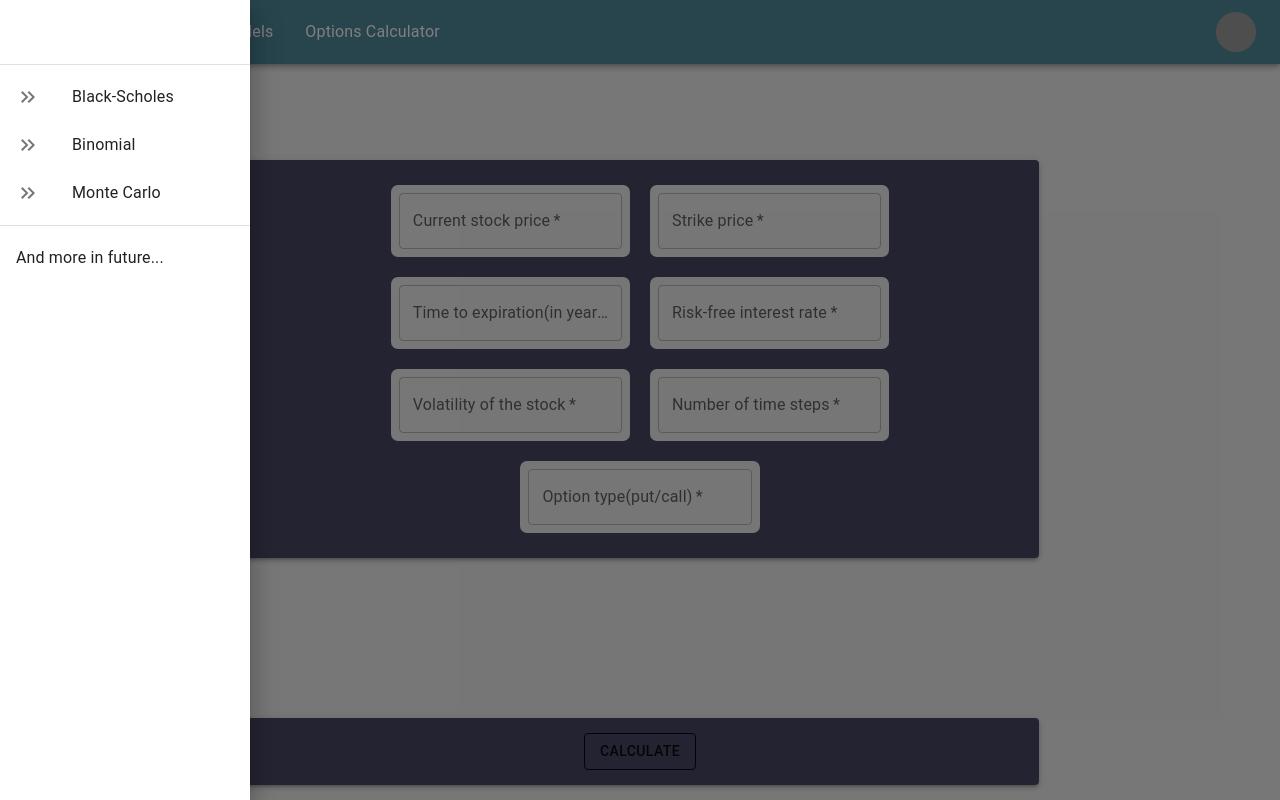
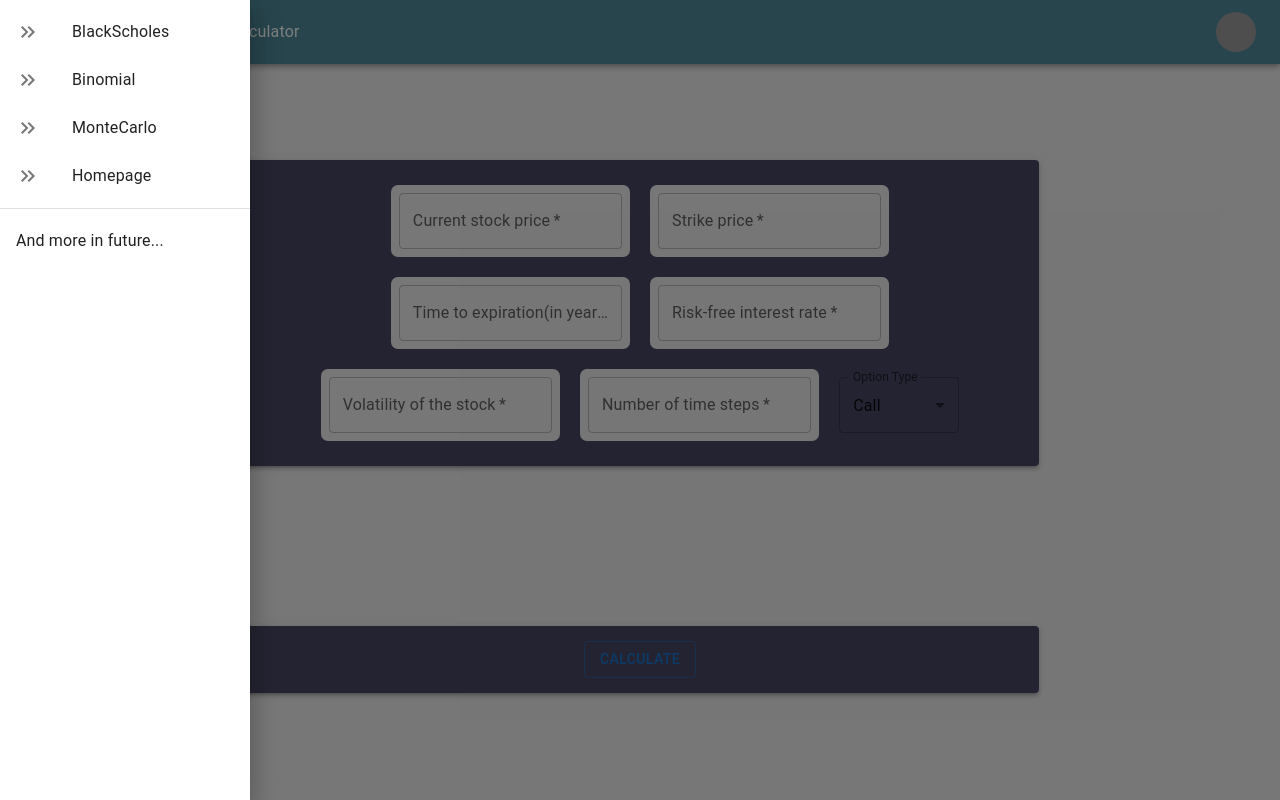
Before and after one commit to Kushagra-2023/Options-Pricing, a React (Create React App) app: page /binomial in a window 1280 px wide. Both pictures are taken after a click on the item "Options Calculator". Built offline with nearby package versions, Linux system fonts and the light colour scheme; grey boxes are pictures that could not be loaded.

Commit message:
Fix navigation and drawer behavior in ResponsiveAppBar component

```diff
--- a/src/components/Navbar/Navbar.js
+++ b/src/components/Navbar/Navbar.js
@@ -1,4 +1,5 @@
 import * as React from 'react';
+import { useNavigate } from 'react-router-dom';
 import AppBar from '@mui/material/AppBar';
 import Box from '@mui/material/Box';
 import Toolbar from '@mui/material/Toolbar';
@@ -8,7 +9,6 @@ import Menu from '@mui/material/Menu';
 import MenuIcon from '@mui/icons-material/Menu';
 import Container from '@mui/material/Container';
 import Avatar from '@mui/material/Avatar';
-import Button from '@mui/material/Button';
 import Tooltip from '@mui/material/Tooltip';
 import MenuItem from '@mui/material/MenuItem';
 import AdbIcon from '@mui/icons-material/Adb';
@@ -19,20 +19,21 @@ import ListItem from '@mui/material/ListItem';
 import ListItemButton from '@mui/material/ListItemButton';
 import ListItemIcon from '@mui/material/ListItemIcon';
 import ListItemText from '@mui/material/ListItemText';
-import InboxIcon from '@mui/icons-material/MoveToInbox';
-import MailIcon from '@mui/icons-material/Mail';
 import KeyboardDoubleArrowRightIcon from '@mui/icons-material/KeyboardDoubleArrowRight';
 
-const pages = ['Pricing Models', 'Options Calculator'];
+const pages = ['Options Calculator'];
 const settings = ['Stocks'];
 
 function ResponsiveAppBar() {
   const [anchorElNav, setAnchorElNav] = React.useState(null);
   const [anchorElUser, setAnchorElUser] = React.useState(null);
+  const [open, setOpen] = React.useState(false);
+  const navigate = useNavigate();
 
   const handleOpenNavMenu = (event) => {
     setAnchorElNav(event.currentTarget);
   };
+
   const handleOpenUserMenu = (event) => {
     setAnchorElUser(event.currentTarget);
   };
@@ -45,22 +46,23 @@ function ResponsiveAppBar() {
     setAnchorElUser(null);
   };
 
-  const [open, setOpen] = React.useState(false);
   const toggleDrawer = (newOpen) => () => {
     setOpen(newOpen);
   };
 
+  const handleDrawerItemClick = (route) => {
+    if (route === '/homepage') {
+      route = '/'; // Redirect to home
+    }
+    navigate(route); // Navigate to the desired route
+  };
+
   const DrawerList = (
     <Box sx={{ width: 250 }} role="presentation" onClick={toggleDrawer(false)}>
-      <List></List>
-      <List></List>
-      <List></List>
-      <List></List>
-      <Divider />
       <List>
-        {['Black-Scholes', 'Binomial', 'Monte Carlo'].map((text, index) => (
+        {['BlackScholes', 'Binomial', 'MonteCarlo', 'Homepage'].map((text) => (
           <ListItem key={text} disablePadding>
-            <ListItemButton>
+            <ListItemButton onClick={() => handleDrawerItemClick(`/${text.toLowerCase()}`)}>
               <ListItemIcon>
                 <KeyboardDoubleArrowRightIcon />
               </ListItemIcon>
@@ -70,33 +72,20 @@ function ResponsiveAppBar() {
         ))}
       </List>
       <Divider />
-      {/* <List>
-        {['All mail', 'Trash', 'Spam'].map((text, index) => (
-          <ListItem key={text} disablePadding>
-            <ListItemButton>
-              <ListItemIcon>
-                {index % 2 === 0 ? <InboxIcon /> : <MailIcon />}
-              </ListItemIcon>
-              <ListItemText primary={text} />
-            </ListItemButton>
-          </ListItem>
-        ))}
-      </List> */}
       <List>
         <ListItem key="And more in future...">
           <ListItemText primary="And more in future..." />
-        </ ListItem>
+        </ListItem>
       </List>
     </Box>
   );
 
-
   return (
     <div className='navbar'>
       <AppBar position="fixed">
-      <Container maxWidth="xl" sx={{bgcolor: '#508C9B'}}>
+        <Container maxWidth="xl" sx={{ bgcolor: '#508C9B' }}>
           <Toolbar disableGutters>
-          <AdbIcon sx={{ display: { xs: 'none', md: 'flex' }, mr: 1, color: 'black'}} />
+            <AdbIcon sx={{ display: { xs: 'none', md: 'flex' }, mr: 1, color: 'black' }} />
             <Typography
               variant="h6"
               noWrap
@@ -105,7 +94,6 @@ function ResponsiveAppBar() {
               sx={{
                 mr: 2,
                 display: { xs: 'none', md: 'flex' },
-              // fontFamily: 'monospace',
                 fontWeight: 700,
                 letterSpacing: '.4rem',
                 color: 'black',
@@ -159,7 +147,6 @@ function ResponsiveAppBar() {
                 mr: 2,
                 display: { xs: 'flex', md: 'none' },
                 flexGrow: 1,
-              // fontFamily: 'monospace',
                 fontWeight: 700,
                 letterSpacing: '.3rem',
                 color: 'inherit',
@@ -172,7 +159,6 @@ function ResponsiveAppBar() {
               {pages.map((page) => (
                 page === "Options Calculator" ? (
                   <div key={page}>
-                  {/* <Button onClick={toggleDrawer(true)}>{page}</Button> */}
                     <MenuItem key={page} onClick={toggleDrawer(true)}>
                       <Typography sx={{ textAlign: 'center' }}>{page}</Typography>
                     </MenuItem>
@@ -180,7 +166,7 @@ function ResponsiveAppBar() {
                       {DrawerList}
                     </Drawer>
                   </div>
-              ):
+                ) :
                   (
                     <MenuItem key={page} onClick={handleCloseNavMenu}>
                       <Typography sx={{ textAlign: 'center' }}>{page}</Typography>
@@ -223,4 +209,5 @@ function ResponsiveAppBar() {
     </div>
   );
 }
+
 export default ResponsiveAppBar;
--- a/src/pages/Binomial/Binomial.js
+++ b/src/pages/Binomial/Binomial.js
@@ -1,12 +1,13 @@
 import * as React from 'react';
+import { useEffect, useState } from 'react';
 import Box from '@mui/material/Box';
 import TextField from '@mui/material/TextField';
-import { Paper,Button } from '@mui/material';
+import { Paper, Button, FormControl, InputLabel, MenuItem, Select } from '@mui/material';
 import Navbar from '../../components/Navbar/Navbar'; // Adjust the path
-import { useEffect, useState } from 'react';
 
 export default function BasicTextFields() {
   const [isVisible, setIsVisible] = useState(false); // State to control visibility
+  const [optiontype, setoptiontype] = useState("Call"); // State for Select component
 
   useEffect(() => {
     const timer = setTimeout(() => {
@@ -15,6 +16,10 @@ export default function BasicTextFields() {
 
     return () => clearTimeout(timer); // Clean up the timer on unmount
   }, []);
+
+  const handleChange = (event) => {
+    setoptiontype(event.target.value);
+  };
 
   return (
     <div>
@@ -35,7 +40,7 @@ export default function BasicTextFields() {
           transformOrigin: 'top', // Set the transform origin to the top
         }}
       >
-        {["Current stock price", "Strike price", "Time to expiration(in years).", "Risk-free interest rate", "Volatility of the stock", "Number of time steps", "Option type(put/call)"].map((field, index) => (
+        {["Current stock price", "Strike price", "Time to expiration(in years)", "Risk-free interest rate", "Volatility of the stock", "Number of time steps"].map((field, index) => (
           <Box
             key={index} // Ensure each Box has a unique key
             component="form"
@@ -50,13 +55,30 @@ export default function BasicTextFields() {
               id={`outlined-basic-${index}`}
               label={field}
               required // Make the field mandatory
-            type={field === "Option type(put/call)" ? "text" : "number"} // Conditionally set type
+              type="number" // Set the type to number
               variant="outlined"
             />
           </Box>
         ))}
 
+        {/* Drop-down for selection */}
+        <Box sx={{ minWidth: 120, margin: '10px' }}>
+          <FormControl fullWidth>
+            <InputLabel id="demo-simple-select-label">Option Type</InputLabel>
+            <Select
+              labelId="demo-simple-select-label"
+              id="demo-simple-select"
+              value={optiontype}
+              label="OptionType"
+              onChange={handleChange}
+            >
+              <MenuItem value={"Put"}>Put</MenuItem>
+              <MenuItem value={"Call"}>Call</MenuItem>
+            </Select>
+          </FormControl>
+        </Box>
       </Paper>
+
       <Paper
         elevation={3}
         className={`item-paper ${isVisible ? 'drop' : 'initial'}`}
@@ -73,7 +95,7 @@ export default function BasicTextFields() {
           transformOrigin: 'top', // Set the transform origin to the top
         }}
       >
-        <Button variant="outlined" color='Black'>Calculate</Button>
+        <Button variant="outlined" color="primary">Calculate</Button>
       </Paper>
     </div>
   );
```
Lines whose indentation alone changed are shown as unchanged.
